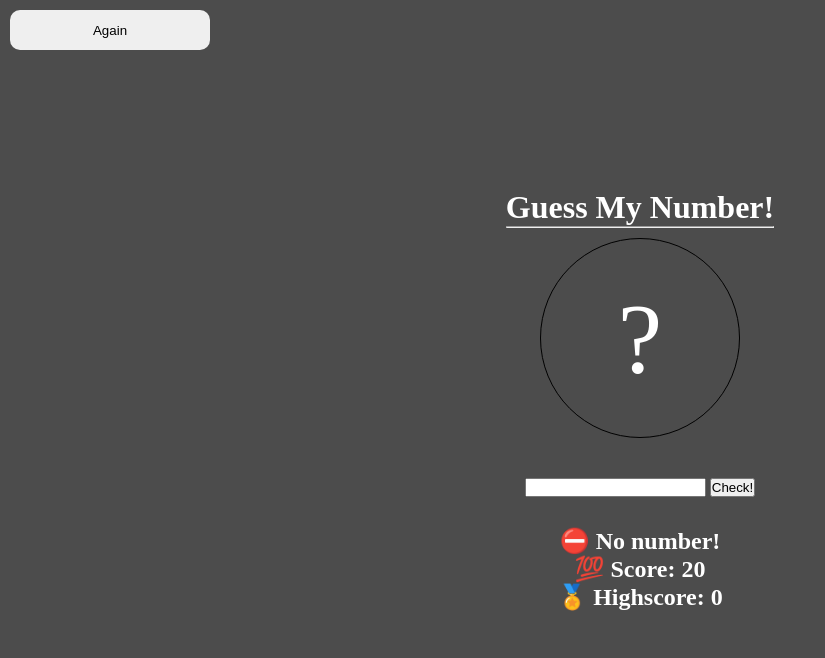
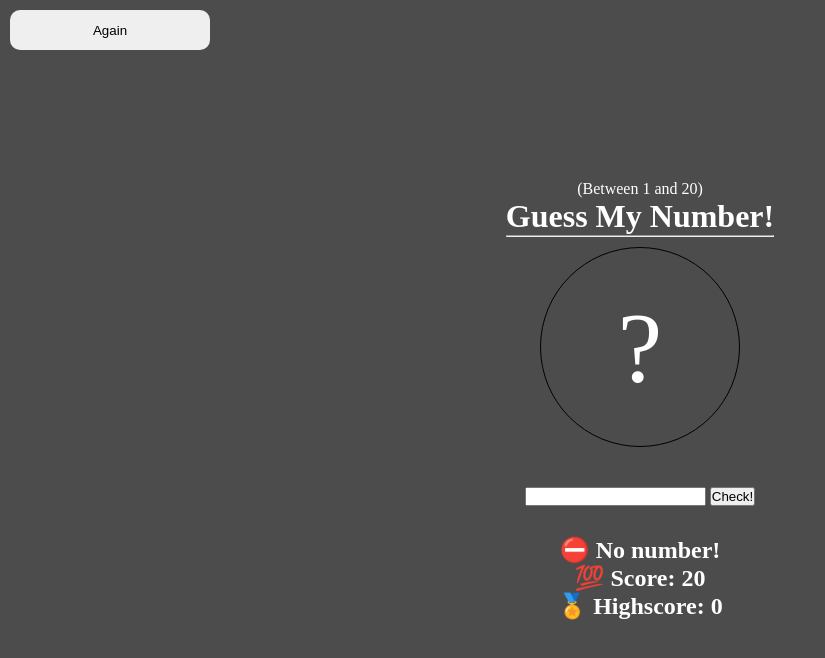
Before and after one commit to mariglendoda/Guess_Number_Project, a plain HTML site: page index.html in a window 1280 px wide. Both pictures are taken after a click on the button "Check!". Shown: the whole page, without its empty margins (0-825 px from the left). Drawn offline with Linux system fonts and the light colour scheme.

Commit message:
Implementing highscore

```diff
--- a/index.html
+++ b/index.html
@@ -13,6 +13,7 @@
 
 <div id="app">
   <div class="header">
+    <p class="login-guess"></p>
     <button class="again-btn">Again</button>
 
     <h1 class="title">Guess My Number!</h1>
--- a/index.js
+++ b/index.js
@@ -1,5 +1,8 @@
-let secretNumber = Math.trunc(Math.random() * 20) + 1;
+let point = 20;
+let secretNumber = Math.trunc(Math.random() * point) + 1;
+const logicGuess = document.querySelector('.login-guess').textContent = `(Between 1 and ${point})`;
 let score = 20;
+let highscore = 0;
 console.log(`The secret number is (${secretNumber})`);
 
 document.querySelector('.check').addEventListener('click', function () {
@@ -15,6 +18,11 @@ document.querySelector('.check').addEventListener('click', function () {
     document.querySelector('body').className = "correct";
     document.querySelector('.message').textContent = "🎉 Correct Number!"
     document.querySelector('.number').textContent = secretNumber;
+
+    if (score > highscore) {
+      highscore = score;
+      document.querySelector('.highscore').textContent = highscore;
+    }
 
     // When guess to high
   } else if (guess > secretNumber) {
@@ -40,6 +48,7 @@ document.querySelector('.check').addEventListener('click', function () {
   }
 })
 
+// Implementing a game playing again functionality
 document.querySelector('.again-btn').addEventListener('click', function () {
   score = 20;
   secretNumber = Math.trunc(Math.random() * 20) + 1;
```
